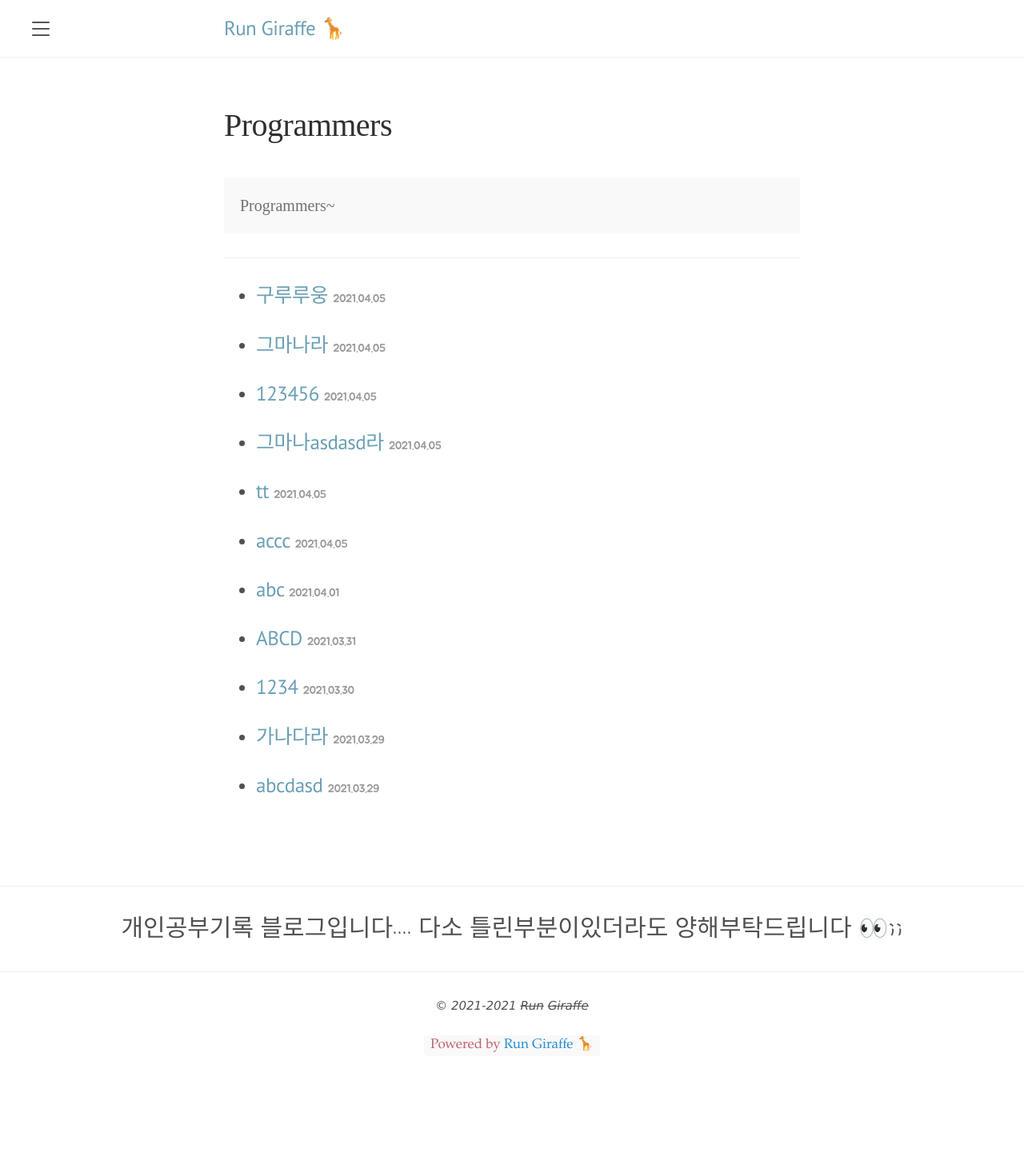
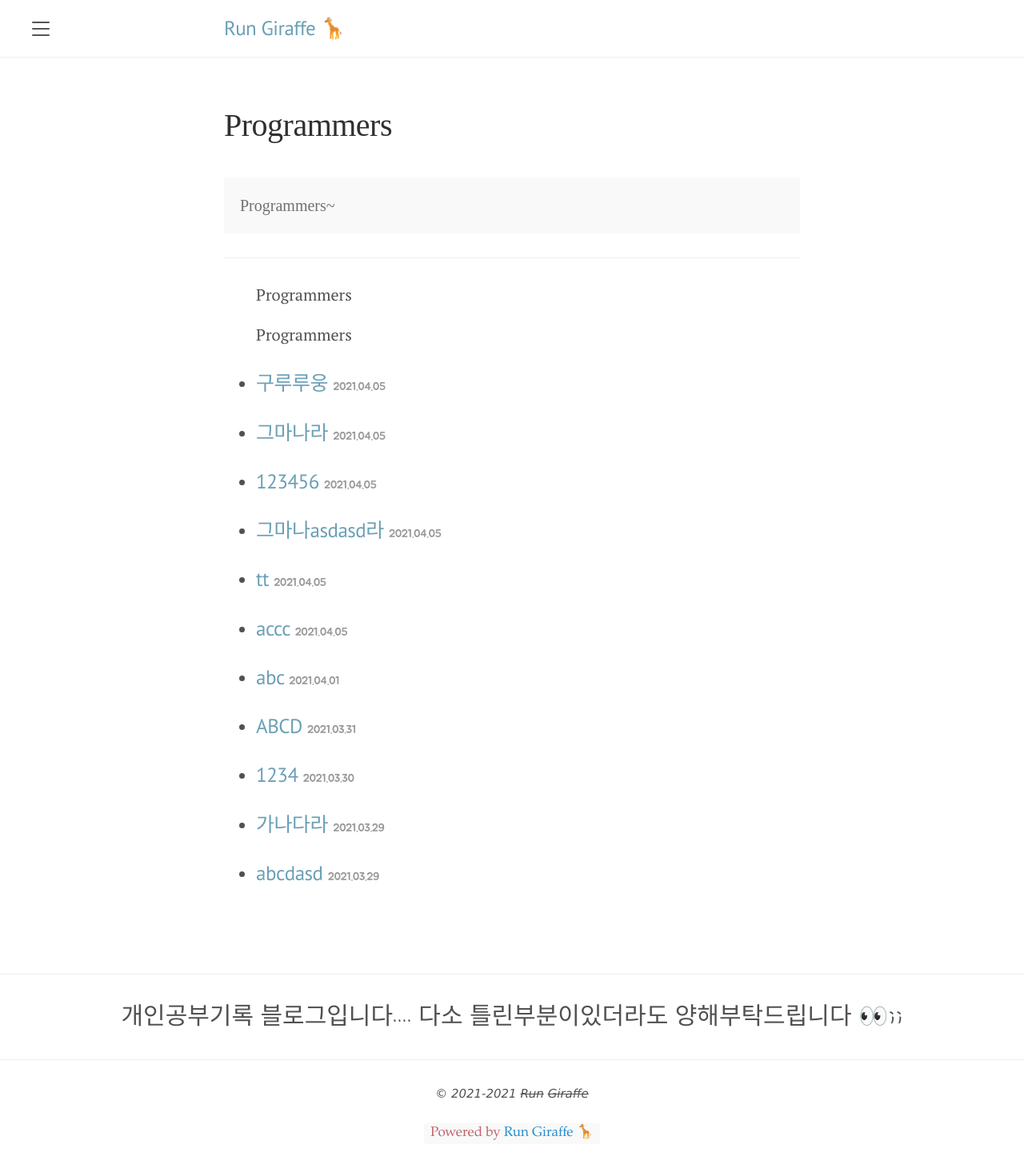
Before and after one commit to froggy0m0/froggy0m0.github.io, a Jekyll site: the page built from categories/Programmers.md, in a window 1280 px wide. Shown: the whole page at 80% size. Built offline with Jekyll 4.4.1, drawn with Linux system fonts in a browser that asks for light colours; before the commit the page ends 1341 px from its top, so only the background shows below that.

Commit message:
Update sortcategory.html

```diff
--- a/_layouts/sortcategory.html
+++ b/_layouts/sortcategory.html
@@ -12,7 +12,8 @@
 {% endif %}
 
 <ul class="posts-list">
-
+  <p>{{ page.title }}</p>
+  <p>{{ page.title }}</p>
   {% assign category = page.category | default: page.title %}
   {% for post in site.categories[category] %}
     <li>
```
